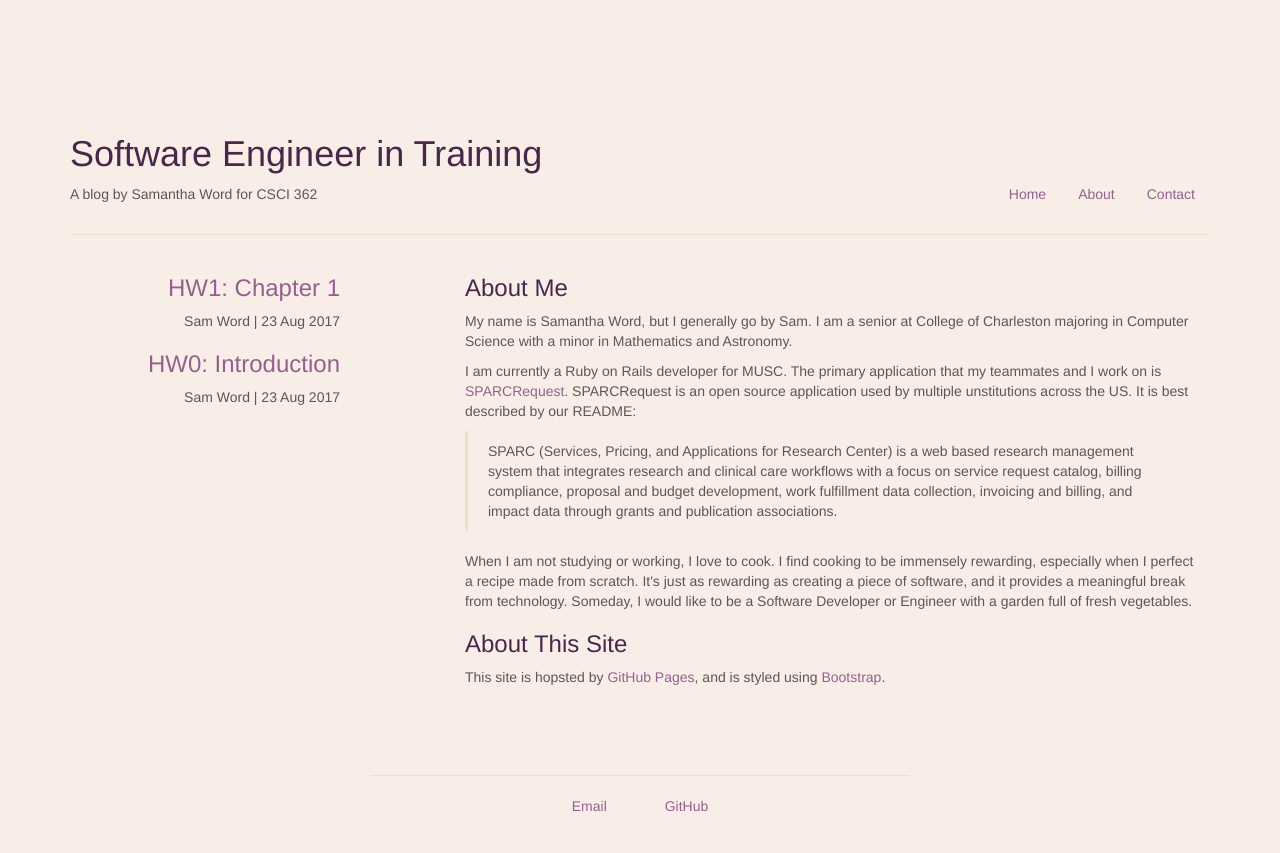
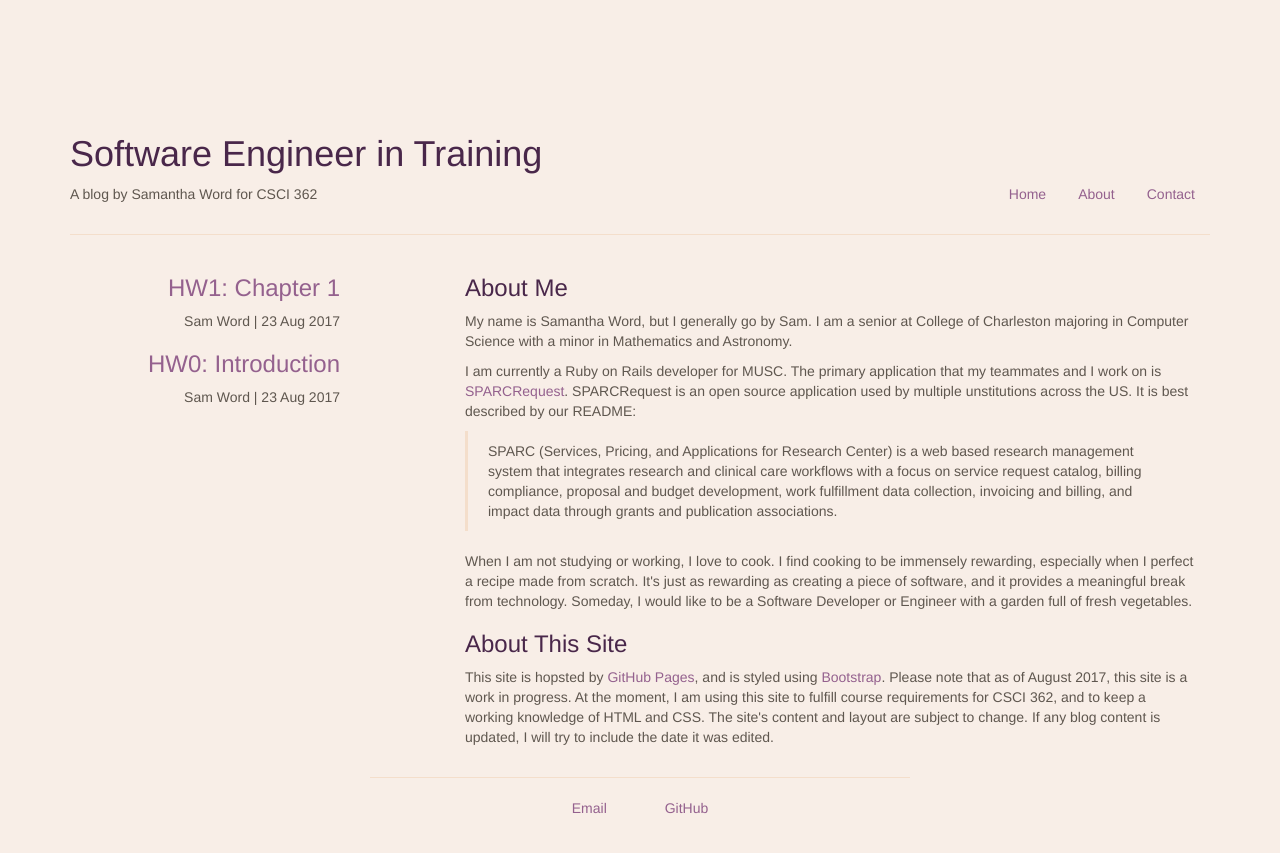
Before and after one commit to SamWord/SamWord.github.io, a Jekyll site: the page built from about/index.html, in a window 1280 px wide. Shown: the top 853 px of the page. Built offline with Jekyll 4.4.1, drawn with Linux system fonts in a browser that asks for light colours; nearby versions of some CDN libraries.

Commit message:
updated About This Site

```diff
--- a/about/index.html
+++ b/about/index.html
@@ -6,4 +6,4 @@ title: About
 <h3>About Me</h3>
 {% include introduction.html %}
 <h3>About This Site</h3>
-<p>This site is hopsted by <a href="https://pages.github.com/">GitHub Pages</a>, and is styled using <a href="http://getbootstrap.com/">Bootstrap</a>. </p>
+<p>This site is hopsted by <a href="https://pages.github.com/">GitHub Pages</a>, and is styled using <a href="http://getbootstrap.com/">Bootstrap</a>. Please note that as of August 2017, this site is a work in progress. At the moment, I am using this site to fulfill course requirements for CSCI 362, and to keep a working knowledge of HTML and CSS. The site's content and layout are subject to change. If any blog content is updated, I will try to include the date it was edited. </p>
```
